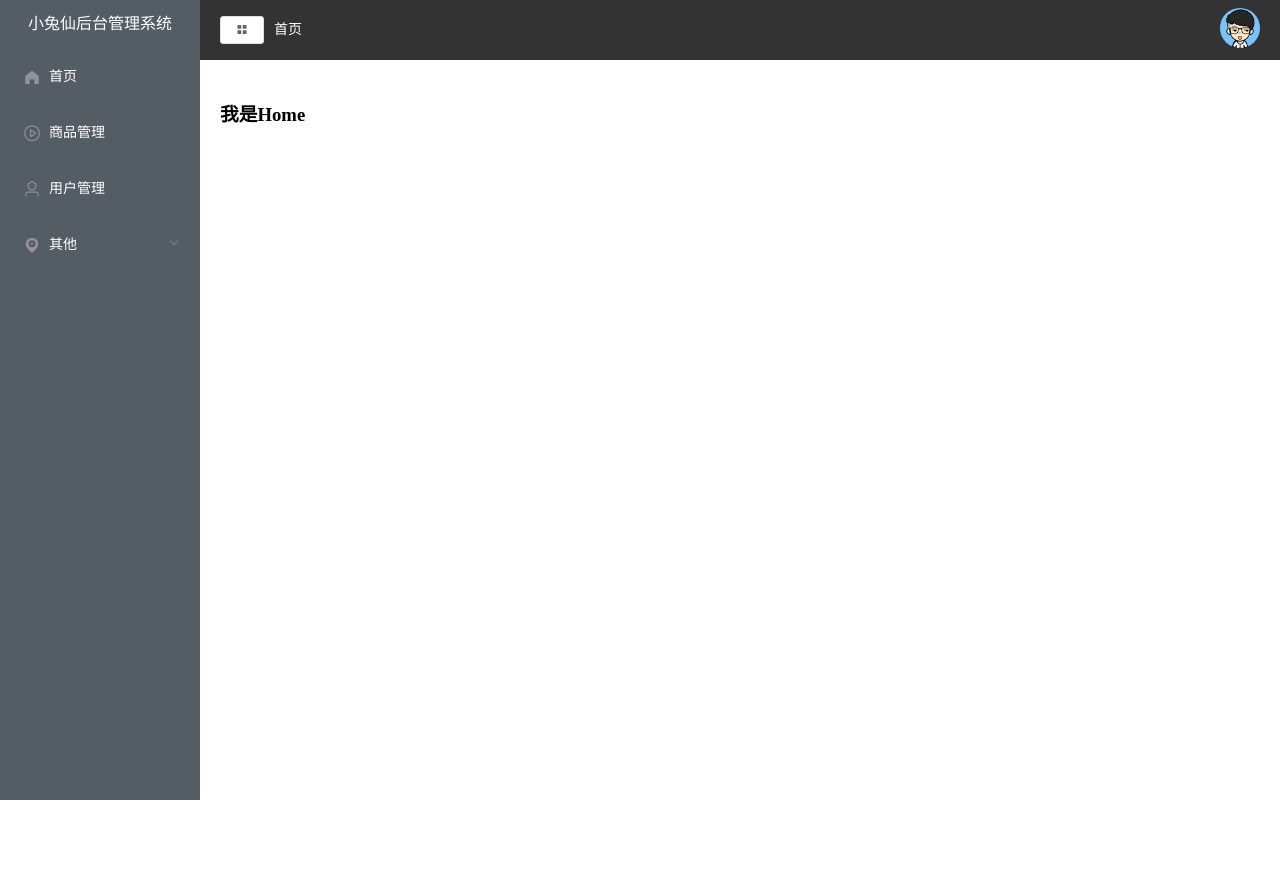
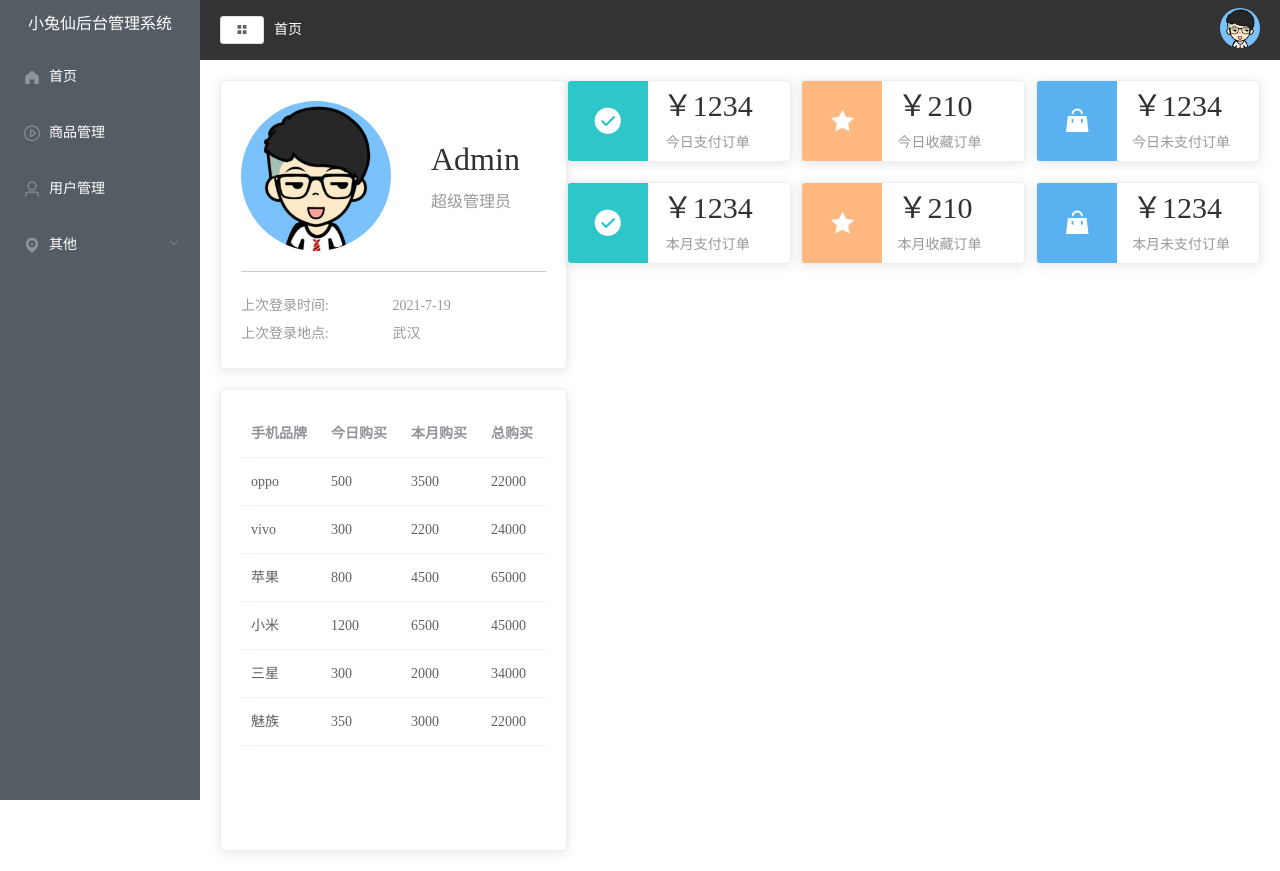
Before and after one commit to qlq08/houtaiguanli, a Vue app: page /#/home in a window 1280 px wide. Before the commit the page ends 800 px from the top, so only its background shows below. Built offline with nearby package versions, Linux system fonts and the light colour scheme.

Commit message:
完成了Home首页统计模块的开发

```diff
--- a/src/App.vue
+++ b/src/App.vue
@@ -14,7 +14,8 @@ export default {
 <style lang="less" >
 html,
 body,
-h3 {
+h3,
+p {
   padding: 0;
   margin: 0;
 }
--- a/src/components/CommonAside.vue
+++ b/src/components/CommonAside.vue
@@ -9,7 +9,7 @@
     text-color="#fff"
     active-text-color="#ffd04b"
   >
-    <h3>小兔仙后台管理系统</h3>
+    <h3>{{ isCollapse ? '后台' : '小兔仙后台管理系统' }}</h3>
     <el-menu-item
       :index="item.name"
       v-for="item in noChildren"
@@ -51,6 +51,9 @@
     font-weight: 400;
   }
 }
+.el-menu {
+  border-right: none;
+}
 </style>
 
 <script>
@@ -59,7 +62,7 @@ export default {
   data () {
     return {
       // 控制菜单是否折叠，默认不折叠
-      isCollapse: false,
+      // isCollapse: false,
       menuData: [
         {
           path: '/',
@@ -131,6 +134,9 @@ export default {
     // 有子菜单
     hasChildren () {
       return this.menuData.filter(item => item.children)
+    },
+    isCollapse () {
+      return this.$store.state.tab.isCollapse
     }
   }
 }
--- a/src/components/CommonHeader.vue
+++ b/src/components/CommonHeader.vue
@@ -1,7 +1,11 @@
 <template>
   <div class="header-container">
     <div class="i-content">
-      <el-button icon="el-icon-menu" size="mini"></el-button>
+      <el-button
+        @click="handleMenu"
+        icon="el-icon-menu"
+        size="mini"
+      ></el-button>
       <!-- 面包屑区域 -->
       <span class="text">首页</span>
     </div>
@@ -21,7 +25,12 @@
 
 <script>
 export default {
-  name: 'CommonHeader'
+  name: 'CommonHeader',
+  methods: {
+    handleMenu () {
+      this.$store.commit('collapseMenu')
+    }
+  }
 }
 </script>
 
--- a/src/main.js
+++ b/src/main.js
@@ -4,6 +4,7 @@ import ElementUI from 'element-ui'
 import 'element-ui/lib/theme-chalk/index.css'
 import App from './App.vue'
 import router from '@/router'
+import store from '@/store'
 Vue.config.productionTip = false
 
 Vue.use(ElementUI)
@@ -11,5 +12,6 @@ Vue.use(ElementUI)
 // Vue.use(Button)
 new Vue({
   router,
+  store,
   render: h => h(App)
 }).$mount('#app')
--- /dev/null
+++ b/src/store/index.js
@@ -0,0 +1,11 @@
+import Vue from 'vue'
+import Vuex from 'vuex'
+import tab from './tab'
+Vue.use(Vuex)
+// 创建 Vuex的实例
+
+export default new Vuex.Store({
+  modules: {
+    tab
+  }
+})
--- /dev/null
+++ b/src/store/tab.js
@@ -0,0 +1,12 @@
+export default {
+  state: {
+    isCollapse: false //控制菜单的展开还是收起
+  },
+  mutations: {
+    // 修改菜单展开收起的方法
+    collapseMenu (state) {
+      state.isCollapse = !state.isCollapse
+    }
+  },
+
+}
--- a/src/views/Home.vue
+++ b/src/views/Home.vue
@@ -1,12 +1,217 @@
 <template>
-  <h1>我是Home</h1>
+  <el-row>
+    <!-- 左侧区域 -->
+    <el-col :span="8">
+      <el-card class="box-card">
+        <div class="user">
+          <img src="../assets/images/user.png" />
+          <div class="userinfo">
+            <p class="name">Admin</p>
+            <p class="access">超级管理员</p>
+          </div>
+        </div>
+        <div class="login-info">
+          <p>上次登录时间: <span>2021-7-19</span></p>
+          <p>上次登录地点: <span>武汉</span></p>
+        </div>
+      </el-card>
+
+      <!-- 表格卡片区域 -->
+      <el-card style="margin-top: 20px; height: 460px">
+        <el-table :data="tableData" style="width: 100%">
+          <!--  <el-table-column prop="name" label="手机品牌"> </el-table-column>
+          <el-table-column prop="todayBuy" label="今日购买"> </el-table-column>
+          <el-table-column prop="monthBuy" label="本月购买"> </el-table-column>
+          <el-table-column prop="totalBuy" label="总购买"> </el-table-column> -->
+          <el-table-column
+            v-for="(val, key) in tableLabel"
+            :prop="key"
+            :label="val"
+            :key="key"
+          />
+        </el-table>
+      </el-card>
+    </el-col>
+    <!-- 右侧区域 -->
+    <el-col :span="16">
+      <div class="num">
+        <el-card
+          v-for="item in countData"
+          :key="item.name"
+          :body-style="{ display: 'flex', padding: 0 }"
+        >
+          <i
+            class="icon"
+            :class="`el-icon-${item.icon}`"
+            :style="{ background: item.color }"
+          ></i>
+          <div class="detail">
+            <p class="price">￥{{ item.value }}</p>
+            <p class="desc">{{ item.name }}</p>
+          </div>
+        </el-card>
+      </div>
+    </el-col>
+  </el-row>
 </template>
 
 <script>
 export default {
-  name: 'MyHome'
+  name: 'MyHome',
+  data () {
+    return {
+      tableData: [
+        {
+          name: 'oppo',
+          todayBuy: 500,
+          monthBuy: 3500,
+          totalBuy: 22000
+        },
+        {
+          name: 'vivo',
+          todayBuy: 300,
+          monthBuy: 2200,
+          totalBuy: 24000
+        },
+        {
+          name: '苹果',
+          todayBuy: 800,
+          monthBuy: 4500,
+          totalBuy: 65000
+        },
+        {
+          name: '小米',
+          todayBuy: 1200,
+          monthBuy: 6500,
+          totalBuy: 45000
+        },
+        {
+          name: '三星',
+          todayBuy: 300,
+          monthBuy: 2000,
+          totalBuy: 34000
+        },
+        {
+          name: '魅族',
+          todayBuy: 350,
+          monthBuy: 3000,
+          totalBuy: 22000
+        }
+      ],
+      tableLabel: {
+        name: '手机品牌',
+        todayBuy: '今日购买',
+        monthBuy: '本月购买',
+        totalBuy: '总购买'
+      },
+      countData: [
+        {
+          name: "今日支付订单",
+          value: 1234,
+          icon: "success",
+          color: "#2ec7c9",
+        },
+        {
+          name: "今日收藏订单",
+          value: 210,
+          icon: "star-on",
+          color: "#ffb980",
+        },
+        {
+          name: "今日未支付订单",
+          value: 1234,
+          icon: "s-goods",
+          color: "#5ab1ef",
+        },
+        {
+          name: "本月支付订单",
+          value: 1234,
+          icon: "success",
+          color: "#2ec7c9",
+        },
+        {
+          name: "本月收藏订单",
+          value: 210,
+          icon: "star-on",
+          color: "#ffb980",
+        },
+        {
+          name: "本月未支付订单",
+          value: 1234,
+          icon: "s-goods",
+          color: "#5ab1ef",
+        },
+      ]
+    }
+  },
 }
 </script>
 
-<style>
+<style lang="less" scoped>
+.user {
+  padding-bottom: 20px;
+  margin-bottom: 20px;
+  border-bottom: 1px solid #ccc;
+  display: flex;
+  align-items: center;
+  img {
+    width: 150px;
+    height: 150px;
+    border-radius: 50%;
+    margin-right: 40px;
+  }
+  .userinfo {
+    .name {
+      font-size: 32px;
+      margin-bottom: 10px;
+    }
+    .access {
+      color: #999;
+    }
+  }
+}
+.login-info {
+  p {
+    line-height: 28px;
+    font-size: 14px;
+    color: #999;
+    span {
+      margin-left: 60px;
+    }
+  }
+}
+.num {
+  display: flex;
+  justify-content: space-between;
+  flex-wrap: wrap;
+  .icon {
+    width: 80px;
+    height: 80px;
+    font-size: 30px;
+    text-align: center;
+    line-height: 80px;
+    color: #fff;
+  }
+  .detail {
+    margin-left: 15px;
+    display: flex;
+    flex-direction: column;
+    justify-content: center;
+    .price {
+      font-size: 30px;
+      margin-bottom: 10px;
+      height: 30px;
+      line-height: 30px;
+    }
+    .desc {
+      font-size: 14px;
+      color: #999;
+      text-align: center;
+    }
+  }
+  .el-card {
+    width: 32%;
+    margin-bottom: 20px;
+  }
+}
 </style>
--- a/src/views/Main.vue
+++ b/src/views/Main.vue
@@ -1,7 +1,7 @@
 <template>
   <div>
     <el-container>
-      <el-aside width="200px">
+      <el-aside width="auto">
         <CommonAside />
       </el-aside>
       <el-container>
```
